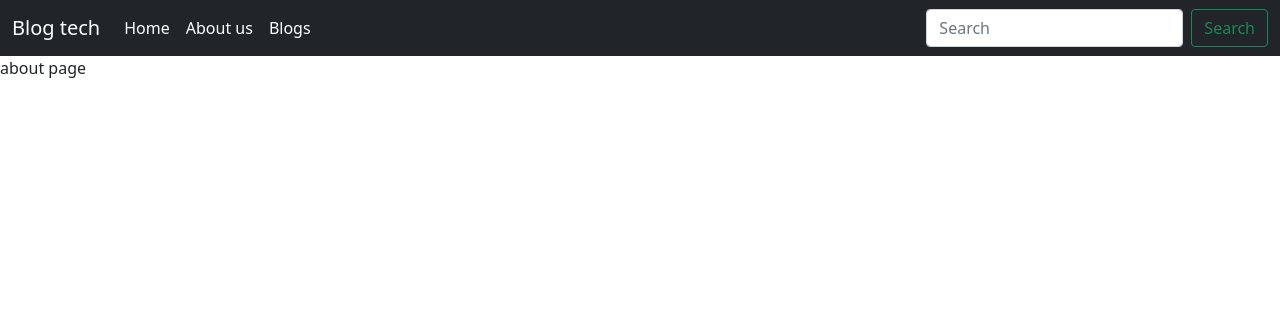
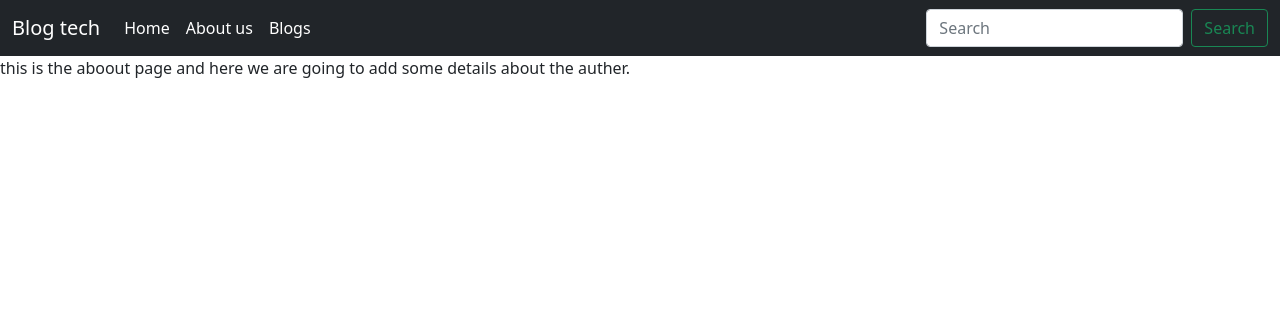
Before and after one commit to Shobhit-Mishra-02/blog_django, a Django app: page /about/ in a window 1280 px wide. Shown: the top 316 px of the page. Run offline with Django 3.2, Linux system fonts and the light colour scheme.

Commit message:
added a statements in the about page

```diff
--- a/templates/about.html
+++ b/templates/about.html
@@ -3,5 +3,5 @@
 {% block title %}about page {% endblock %}
 
 {% block body %}
-about page
+this is the aboout page and here we are going to add some details about the auther.
 {% endblock %}
```
